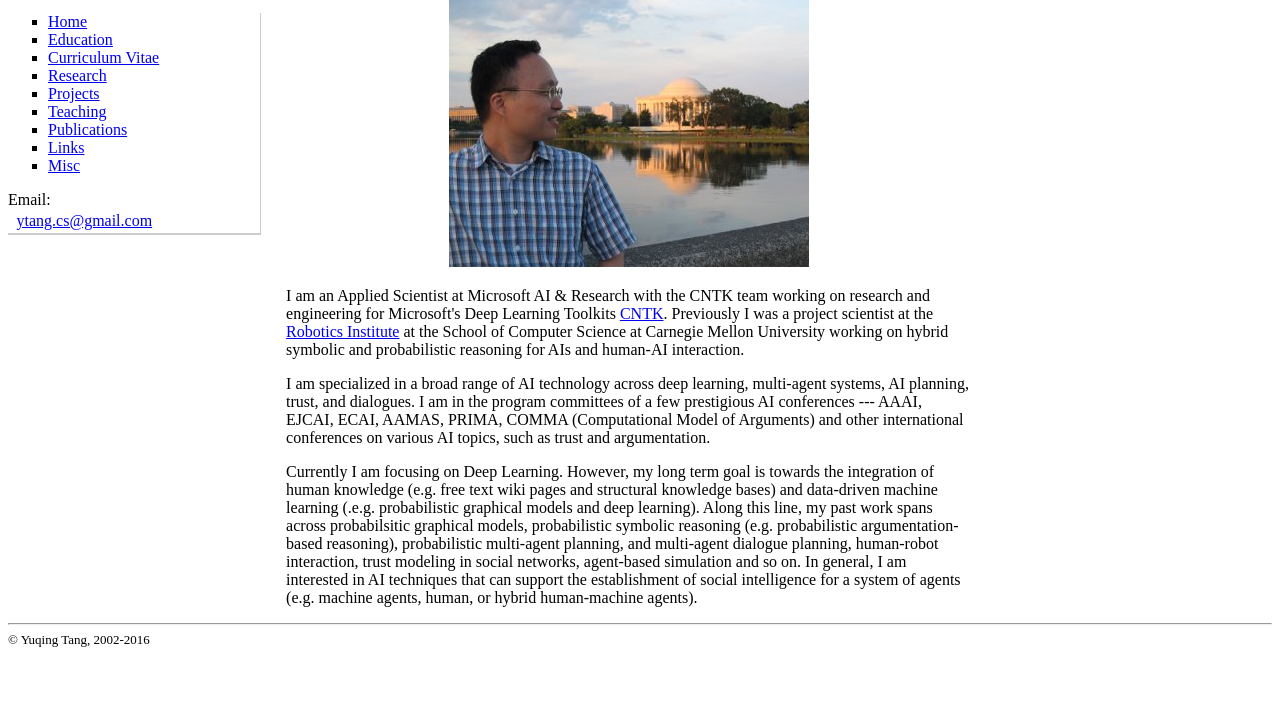
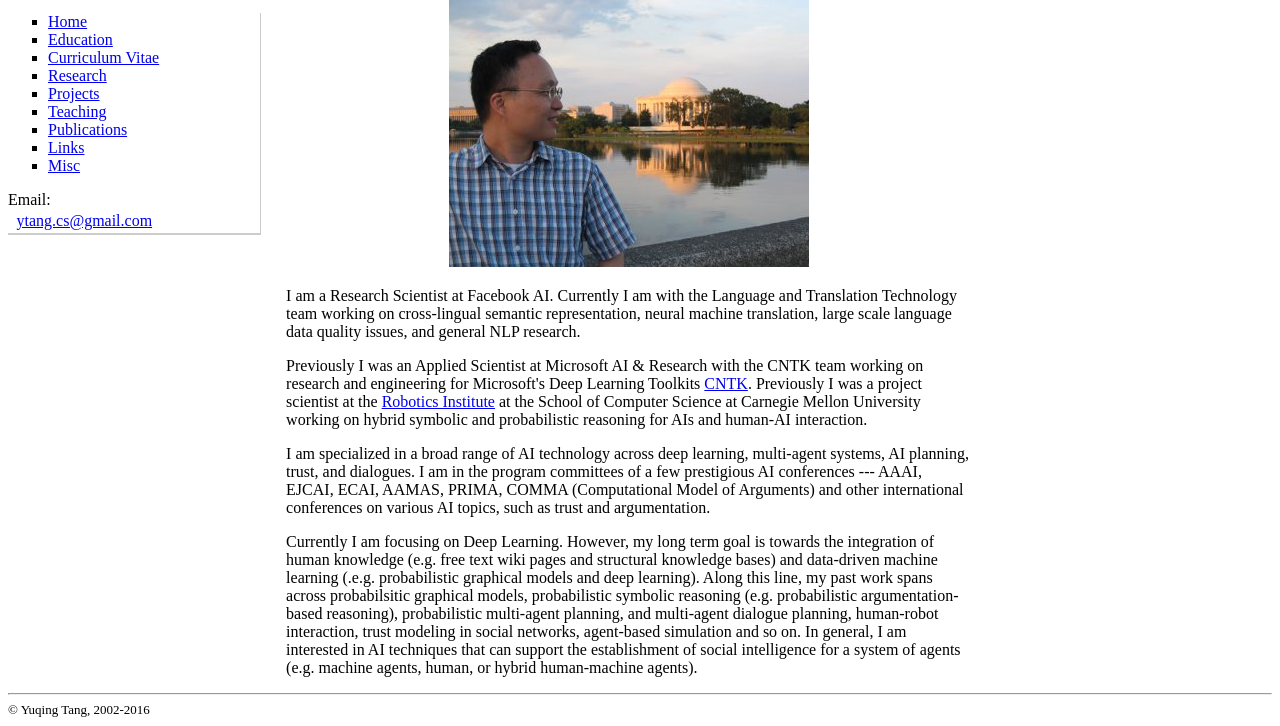
Before and after one commit to tangyuq/tangyuq.github.io, a plain HTML site: page index.html in a window 1280 px wide. Shown: the part 77-803 px from the top of the page. Drawn offline with Linux system fonts and the light colour scheme.

Commit message:
Update index.html

```diff
--- a/index.html
+++ b/index.html
@@ -58,7 +58,12 @@
     <img style="width: 360px; height: 270px;" src="dc-09.jpg" alt="me"><br>
 </div>
 <p>
-I am an Applied Scientist at Microsoft AI & Research with the CNTK team working on research and engineering for Microsoft's Deep Learning Toolkits  <a href="https://github.com/Microsoft/CNTK">CNTK</a>. Previously I was a project scientist at the  <a href="http://www.ri.cmu.edu/"> Robotics Institute</a> at the School of Computer Science at Carnegie Mellon University  working on hybrid symbolic and probabilistic reasoning for AIs and human-AI interaction.
+I am a Research Scientist at Facebook AI. Currently I am with the Language and Translation Technology team working on
+cross-lingual semantic representation, neural machine translation, large scale language data quality issues, and
+general NLP research.
+
+<p>
+Previously I was an Applied Scientist at Microsoft AI & Research with the CNTK team working on research and engineering for Microsoft's Deep Learning Toolkits  <a href="https://github.com/Microsoft/CNTK">CNTK</a>. Previously I was a project scientist at the  <a href="http://www.ri.cmu.edu/"> Robotics Institute</a> at the School of Computer Science at Carnegie Mellon University  working on hybrid symbolic and probabilistic reasoning for AIs and human-AI interaction.
 
 <p>
 
```
